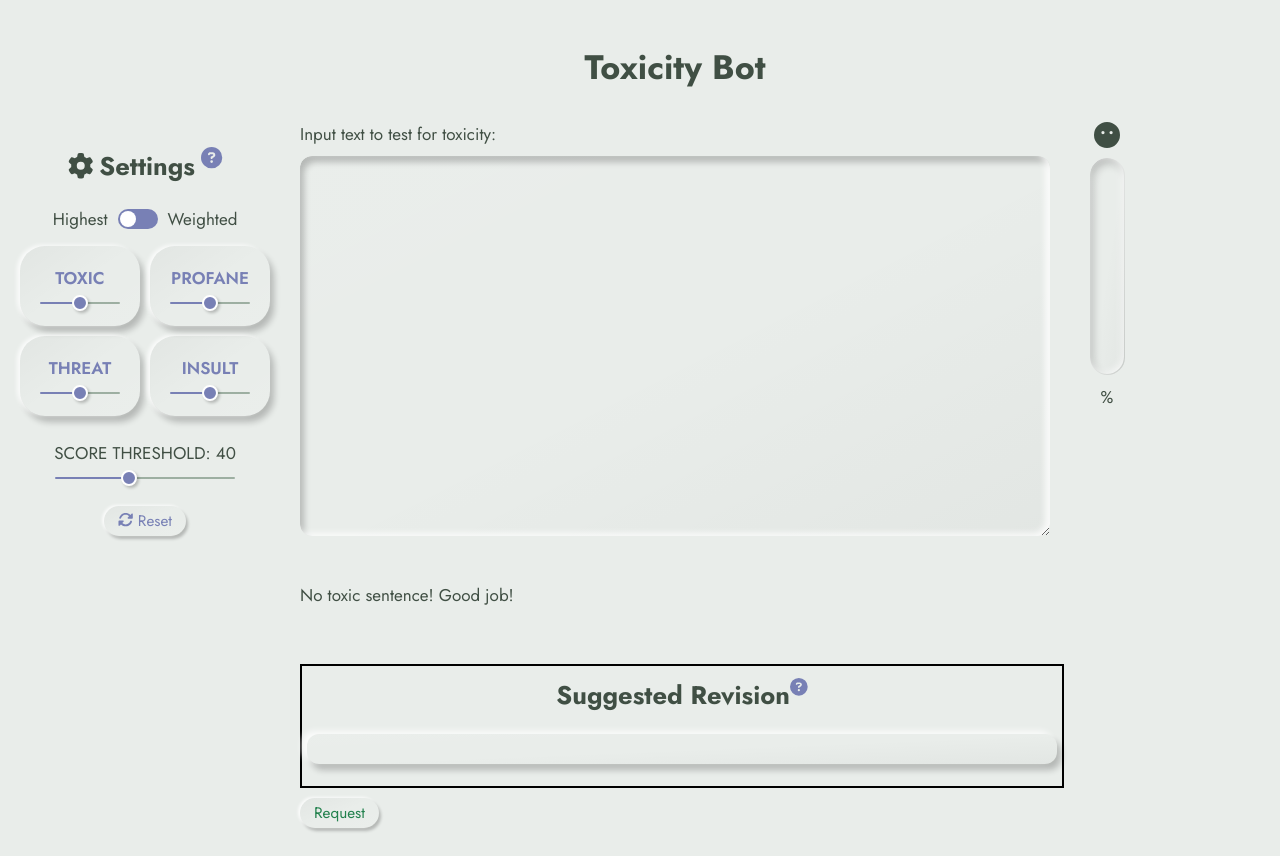
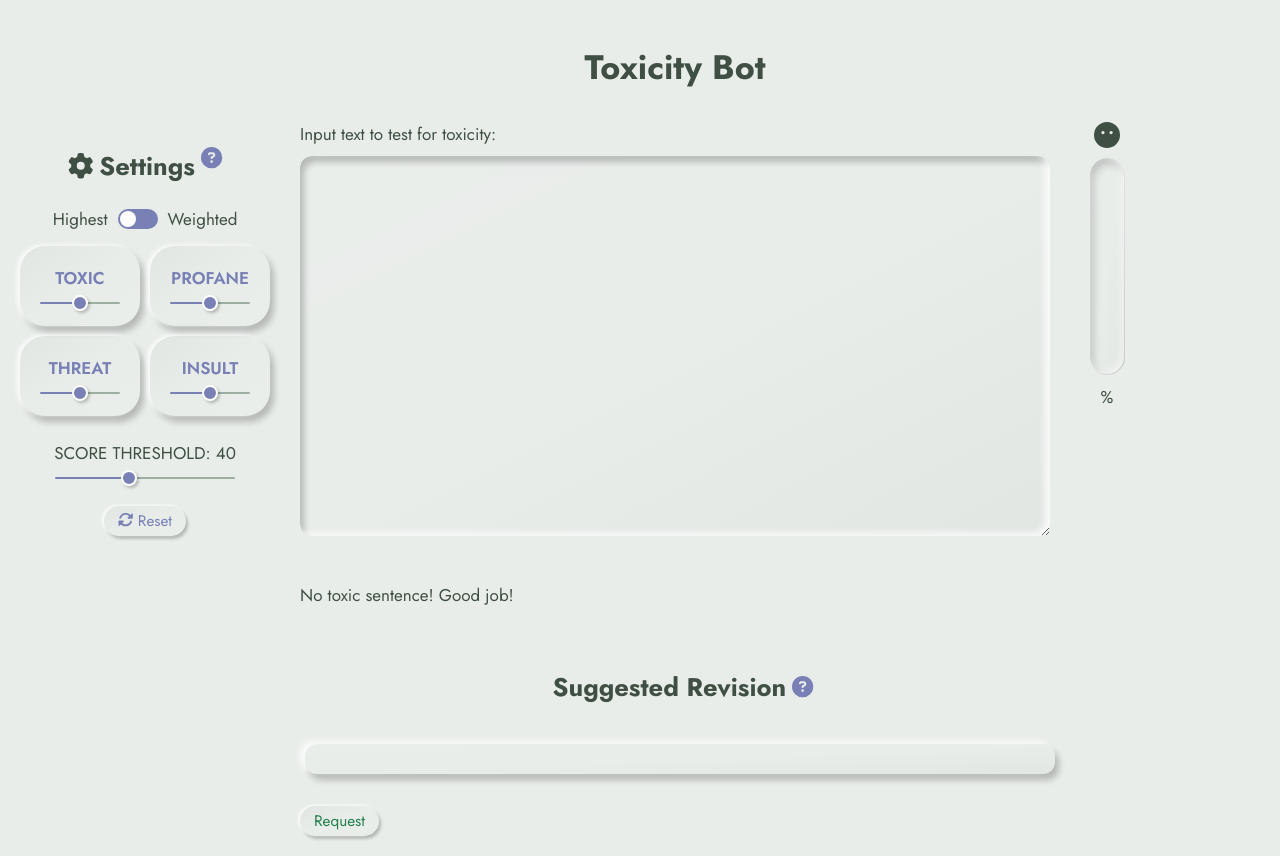
Before and after one commit to toxicity-bot/toxicity-bot.github.io, a Next.js app: page / in a window 1280 px wide. Built offline with nearby package versions, Linux system fonts and the light colour scheme.

Commit message:
add tooltip to Suggestion
TODO if we keep the tooltip, fix the icon positioning so it's actually superscript

```diff
--- a/lib/components/Suggestion.tsx
+++ b/lib/components/Suggestion.tsx
@@ -2,6 +2,8 @@
 import CopyButton from "./CopyButton";
 import { FontAwesomeIcon } from "@fortawesome/react-fontawesome";
 import { faCircleQuestion } from "@fortawesome/free-solid-svg-icons";
+import "react-tooltip/dist/react-tooltip.css";
+import { Tooltip } from "react-tooltip";
 
 interface SuggestionProps {
   text: string | null;
@@ -11,14 +13,18 @@
   return (
     <div className={styles.suggestion}>
       <h2 className={styles.heading}>
-        Suggested Revision
+        <span className={styles.heading__title}>Suggested Revision</span>
         <sup>
-          <small>
-            {/* #TODO: Add hover functionality */}
-            <FontAwesomeIcon className={styles["heading__helpMenu"]} icon={faCircleQuestion} />
-          </small>
+          <FontAwesomeIcon
+            className={styles.heading__helpIcon}
+            data-tooltip-id="help"
+            data-tooltip-content="Use AI to revise your text by clicking the request button below."
+            icon={faCircleQuestion}
+          />
         </sup>
+        <Tooltip className={styles.heading__helpTooltip} id="help" place="right" />
       </h2>
+
       <div className={styles.textBox}>
         <p className={styles.text}>
           {text}
--- a/styles/Suggestion.module.scss
+++ b/styles/Suggestion.module.scss
@@ -1,18 +1,37 @@
 @import "mixins";
 
 .suggestion {
+  display: flex;
+  flex-direction: column;
+  align-items: center;
+
   margin-top: 10px;
-  border: 2px black solid;
   padding: 5px;
   width: 100%;
 }
 
 .heading {
+  display: flex;
+  justify-content: center;
+  align-items: center;
   margin-top: 0;
-  text-align: center;
 
-  &__helpMenu {
+  &__title {
+    padding-inline: 6px;
+  }
+
+  &__helpIcon {
     color: var(--color-secondary);
+  }
+
+  &__helpTooltip {
+    border: none;
+    border-radius: 20px;
+    background: var(--color-secondary);
+    padding: 20px;
+    width: 300px;
+    font-weight: normal;
+    font-size: 1rem;
   }
 }
 
```
